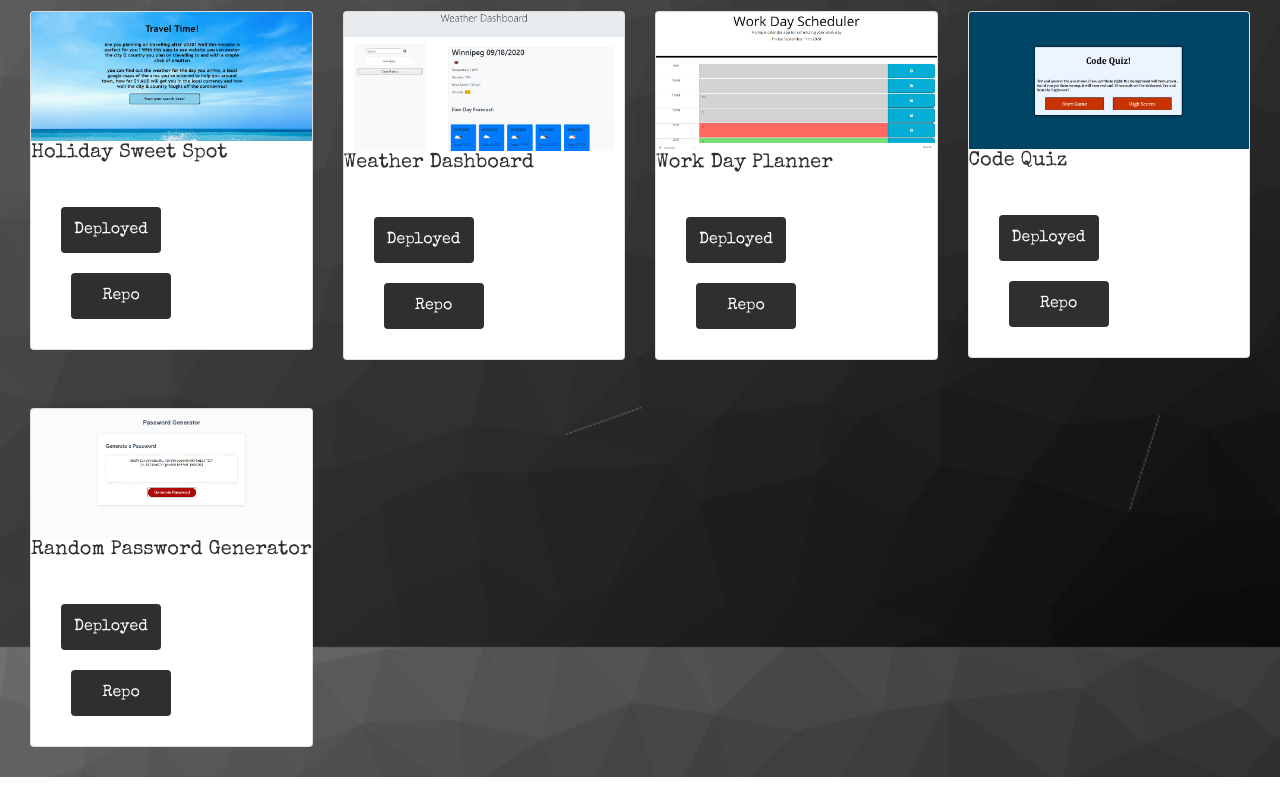
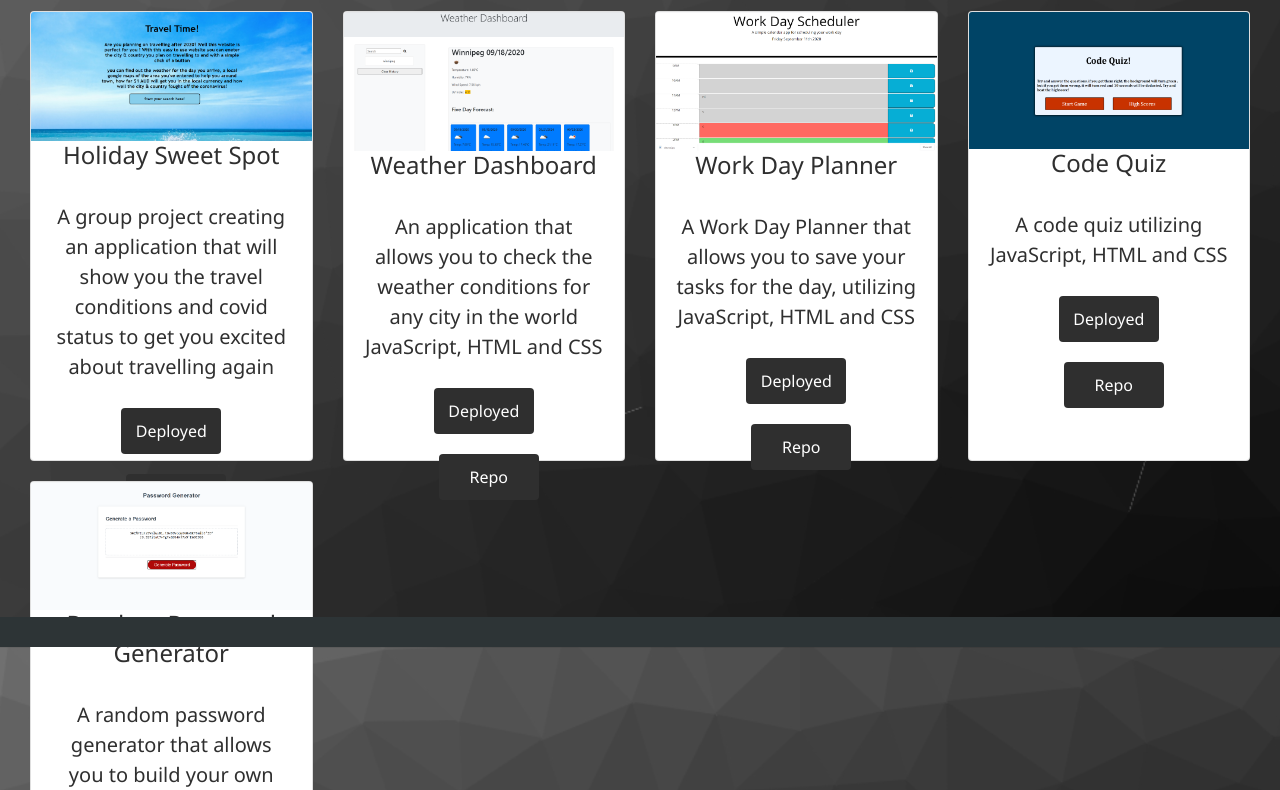
Before and after one commit to Skoggy/responsive-portfolio, a plain HTML site: page whativedone.html in a window 1280 px wide. Shown: the part 153-943 px from the top of the page. Drawn offline with nearby package versions, Linux system fonts and the light colour scheme.

Commit message:
added comments for all of the projects in portfolio

```diff
--- a/newstyle.css
+++ b/newstyle.css
@@ -4,7 +4,7 @@ body {
     -moz-background-size: cover;
     -o-background-size: cover;
     background-size: cover;
-    font-family: 'Special Elite', cursive;
+    font-family: 'Noto Sans', sans-serif;
     color: #D3D3D3;
 
   }
@@ -44,6 +44,17 @@ body {
     list-style: none;
   }
 
+.card {
+  text-align: center;
+  height: 450px;
+  margin-bottom: 20px;
+}
+.resume-link  {
+  color: #D3D3D3;
+  padding: 20px;
+
+  font-size: 30px;
+}
   .btn  {
     padding: 10px;
     margin: 10px;
@@ -116,3 +127,19 @@ body {
   .contact-list  li:nth-child(4) a:before {
     background: #F4B400
   }
+
+.footer   {
+  position: fixed;
+left: 0;
+bottom: 0;
+width: 100%;
+background-color: #2d3436;
+height: 30px;
+}
+
+  @media (max-width: 768px)  {
+    .card  {
+      margin: 20px;
+      text-align: center;
+    }
+  }
--- a/whativedone.html
+++ b/whativedone.html
@@ -13,7 +13,7 @@
     <link rel="stylesheet" type="text/css" href="newstyle.css">
     <link rel="stylesheet" href="https://use.fontawesome.com/releases/v5.6.3/css/all.css"
         integrity="sha384-UHRtZLI+pbxtHCWp1t77Bi1L4ZtiqrqD80Kn4Z8NTSRyMA2Fd33n5dQ8lWUE00s/" crossorigin="anonymous">
-    <link href="https://fonts.googleapis.com/css2?family=Special+Elite&display=swap" rel="stylesheet">
+    <link href="https://fonts.googleapis.com/css2?family=Noto+Sans&display=swap" rel="stylesheet">
 </head>
 
 <body>
@@ -53,8 +53,10 @@
                 <div class="col-md-3">
                     <div class="card">
                         <img src="Assets/Travel-Time.png" class="card-img-top" alt="Holiday Sweet Spot">
-                        <h5 class="card-title">Holiday Sweet Spot</h5>
+                        <h4 class="card-title">Holiday Sweet Spot</h4>
                         <div class="card-body">
+                            <p>A group project creating an application that will show you the travel conditions and
+                                covid status to get you excited about travelling again</p>
                             <a href="https://skoggy.github.io/project/" class="card-link btn">Deployed</a>
                             <a href="https://github.com/Skoggy/project" class="card-link btn">Repo</a>
                         </div>
@@ -63,8 +65,10 @@
                 <div class="col-md-3">
                     <div class="card">
                         <img src="Assets/weathe.png" class="card-img-top" alt="Weather Dashboard">
-                        <h5 class="card-title">Weather Dashboard</h5>
+                        <h4 class="card-title">Weather Dashboard</h4>
                         <div class="card-body">
+                            <p>An application that allows you to check the weather conditions for any city in the world
+                                JavaScript, HTML and CSS</p>
                             <a href="https://skoggy.github.io/Weather-Dashboard/" class="card-link btn">Deployed</a>
                             <a href="https://github.com/Skoggy/Weather-Dashboard" class="card-link btn">Repo</a>
                         </div>
@@ -73,8 +77,10 @@
                 <div class="col-md-3">
                     <div class="card">
                         <img src="Assets/work-day.png" class="card-img-top" alt="Work Day Scheduler">
-                        <h5 class="card-title">Work Day Planner</h5>
+                        <h4 class="card-title">Work Day Planner</h4>
                         <div class="card-body">
+                            <p>A Work Day Planner that allows you to save your tasks for the day, utilizing JavaScript,
+                                HTML and CSS</p>
                             <a href="https://skoggy.github.io/Work-Day-Scheduler/" class="card-link btn">Deployed</a>
                             <a href="https://github.com/Skoggy/Work-Day-Scheduler" class="card-link btn">Repo</a>
                         </div>
@@ -83,21 +89,24 @@
                 <div class="col-md-3">
                     <div class="card">
                         <img src="Assets/Code-Quiz.png" class="card-img-top" alt="Holiday Sweet Spot">
-                        <h5 class="card-title">Code Quiz</h5>
+                        <h4 class="card-title">Code Quiz</h4>
                         <div class="card-body">
+                            <p>A code quiz utilizing JavaScript, HTML and CSS</p>
                             <a href="https://skoggy.github.io/code-quiz/" class="card-link btn">Deployed</a>
                             <a href="https://github.com/Skoggy/code-quiz" class="card-link btn">Repo</a>
                         </div>
                     </div>
                 </div>
             </div>
-            <br><br>
+
             <div class="row">
                 <div class="col-md-3">
                     <div class="card">
                         <img src="Assets/passwod-gen.png" class="card-img-top" alt="Holiday Sweet Spot">
-                        <h5 class="card-title">Random Password Generator</h5>
+                        <h4 class="card-title">Random Password Generator</h4>
                         <div class="card-body">
+                            <p>A random password generator that allows you to build your own password based on several
+                                prompts. Utilizes JavaScript, HTML and CSS</p>
                             <a href="https://skoggy.github.io/Password-Generator/" class="card-link btn">Deployed</a>
                             <a href="https://github.com/Skoggy/Password-Generator" class="card-link btn">Repo</a>
                         </div>
@@ -106,10 +115,8 @@
             </div>
         </div>
     </main>
-
-
-
-
+    <footer class="footer">
+    </footer>
     <script s rc="https://code.jquery.com/jquery-3.3.1.js"
         integrity="sha256-2Kok7MbOyxpgUVvAk/HJ2jigOSYS2auK4Pfzbm7uH60=" crossorigin="anonymous"></script>
     <script src="https://code.jquery.com/jquery-3.5.1.slim.min.js"
```
Also changed, not shown: index.html (+1 -1 lines), newcontact.html (+3 -2 lines), whoiam.html (+4 -3 lines).
